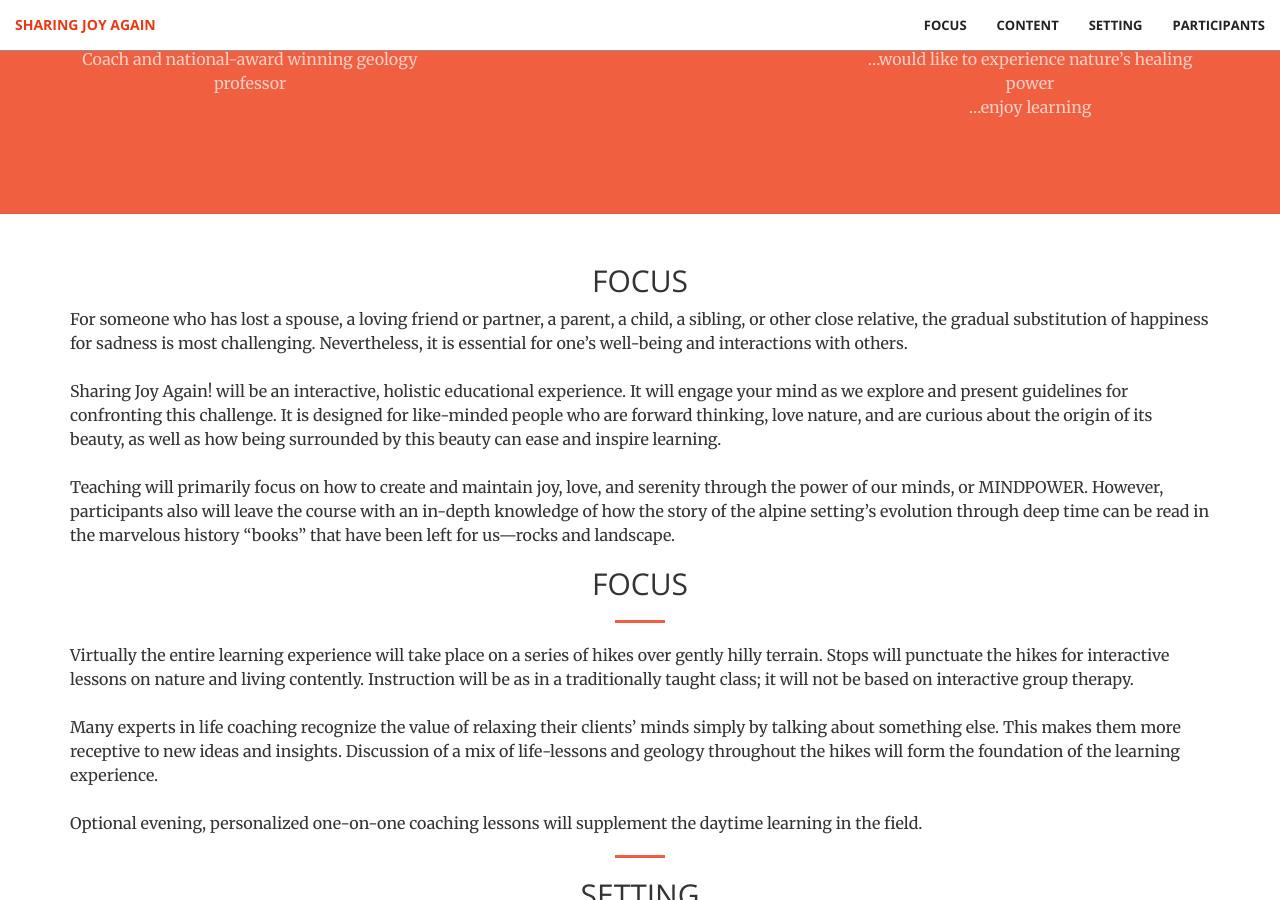
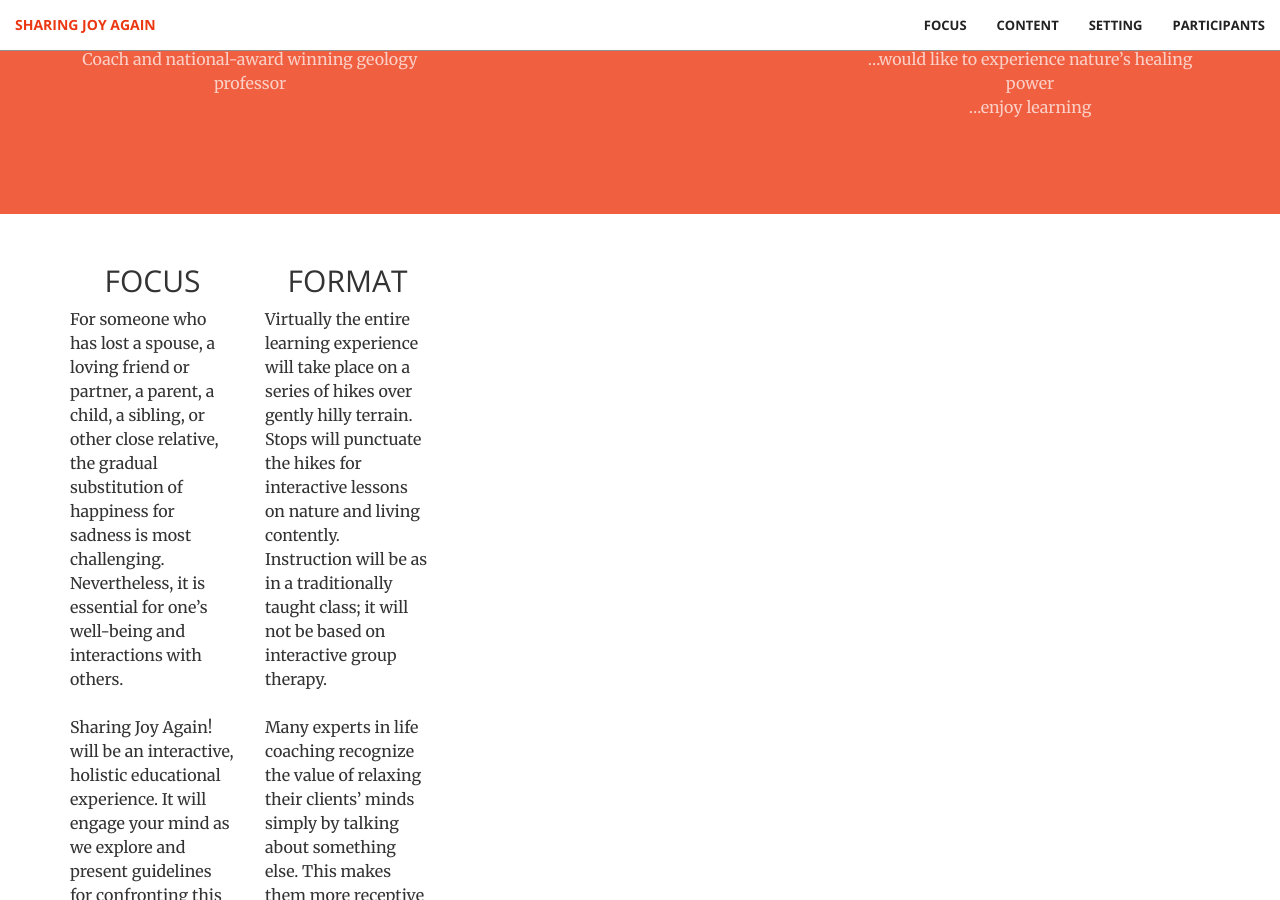
Before and after one commit to mattjohnsonco/joy, a Jekyll site: the page built from index.html, in a window 1280 px wide and 900 px high, scrolled down 823 px. Built offline with Jekyll 4.4.1, drawn with Linux system fonts in a browser that asks for light colours.

Commit message:
Update focus.html

```diff
--- a/_includes/focus.html
+++ b/_includes/focus.html
@@ -1,21 +1,24 @@
 <aside class="bg-white">
-    <div class="container" id="focus">
-            <div>
+    <div class="container">
+      <div class="row">
+          <div class="col-lg-2" id="focus">
                 <h2 class="section-heading text-center">FOCUS</h2>
-
                 <p text-color="000">
                   For someone who has lost a spouse, a loving friend or partner, a parent, a child, a sibling, or other close relative, the gradual substitution of happiness for sadness is most challenging. Nevertheless, it is essential for one’s well-being and interactions with others.<br><br>
                   Sharing Joy Again! will be an interactive, holistic educational experience. It will engage your mind as we explore and present guidelines for confronting this challenge.  It is designed for like-minded people who are forward thinking,  love nature, and are curious about the origin of its beauty, as well as how being surrounded by this beauty can ease and inspire learning.<br><br>
                   Teaching will primarily focus on how to create and maintain joy, love, and serenity through the power of our minds, or MINDPOWER.  However, participants also will  leave the course with an in-depth knowledge of how the story of the alpine setting’s evolution through deep time can be read in the marvelous history “books” that have been left for us—rocks and landscape.
                 </p>
-                <h2 class="section-heading text-center">FOCUS</h2>
-                <hr>
+           </div>
+           <div class="col-lg-2" id="format">
+              <h2 class="section-heading text-center">FORMAT</h2>
                 <p text-color="000">
                   Virtually the entire learning experience will take place on a series of hikes over gently hilly terrain. Stops will punctuate the hikes for interactive lessons on nature and living contently. Instruction will be as in a traditionally taught class; it will not be based on interactive group therapy.
                 <br><br>Many experts in life coaching recognize the value of relaxing their clients’ minds simply by talking about something else. This makes them more receptive to new ideas and insights. Discussion of a mix of life-lessons and geology throughout the hikes will form the foundation of the learning experience.
                 <br><br>Optional evening, personalized one-on-one coaching lessons will supplement the daytime learning in the field. </p>
-                <hr>
-                <div id="setting">
+                </div>
+                </div>
+                <div class="row">
+                    <div class="col-lg-2" id="setting">
                   <h2 class="section-heading text-center">SETTING</h2>
                   <p text-color="000">
                     The beautiful 60 acre campus of the Indiana University Judson Mead Geologic Field Station will be the base for the entire three-day retreat. It is scenically located along the South Boulder River on the north side of the Tobacco Root Mountain Range in southwest Montana. The campus is about an hour’s drive from the Bozeman-Yellowstone International Airport.
@@ -24,15 +27,15 @@
                   </p>
                 </div>
                 <hr>
-                      <div id="participants">
+                      <div class="col-lg-2" id="participants">
                            <h2 class="section-heading text-center">PARTICIPANTS</h2>
                            <p text-color="000">
                             WHO SHOULD PARTICIPATE?
                             Sharing Joy Again! will benefit most those who have successfully navigated a period of relatively intense immediate grief following a loss. However, they still might possess related  emotional needs and are looking for a path to help them transition into a more satisfying life style.
                             <br><br>Persons who regularly walk even just short distances, are in at least moderately good shape, and are at ease hiking off-trail through grassy or mostly sage-covered terrain will find no significant discomfort with the traverses.  Although the traverses may be up to a mile and a half in length, numerous stops will provide sufficient time to sit, relax, and listen to and interact with the instructors. Ample additional opportunity to explore questions with the instructors will exist during the hikes between stops.
                           </p>
+                          </div>
                       </div>
 
         </div>
-    </div>
 </aside>
```
